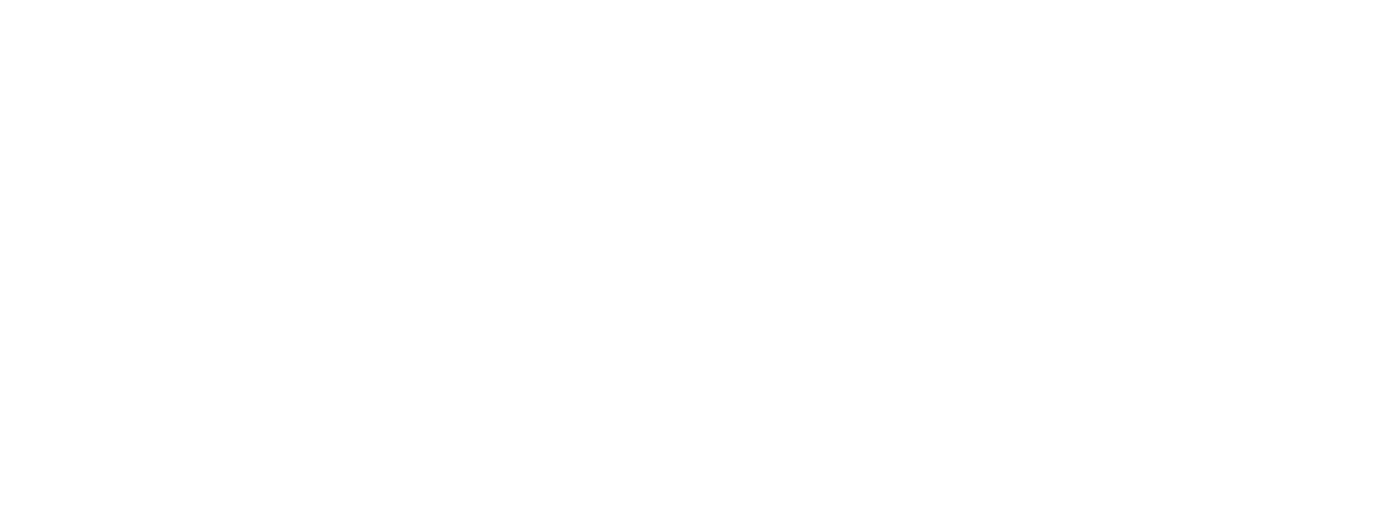
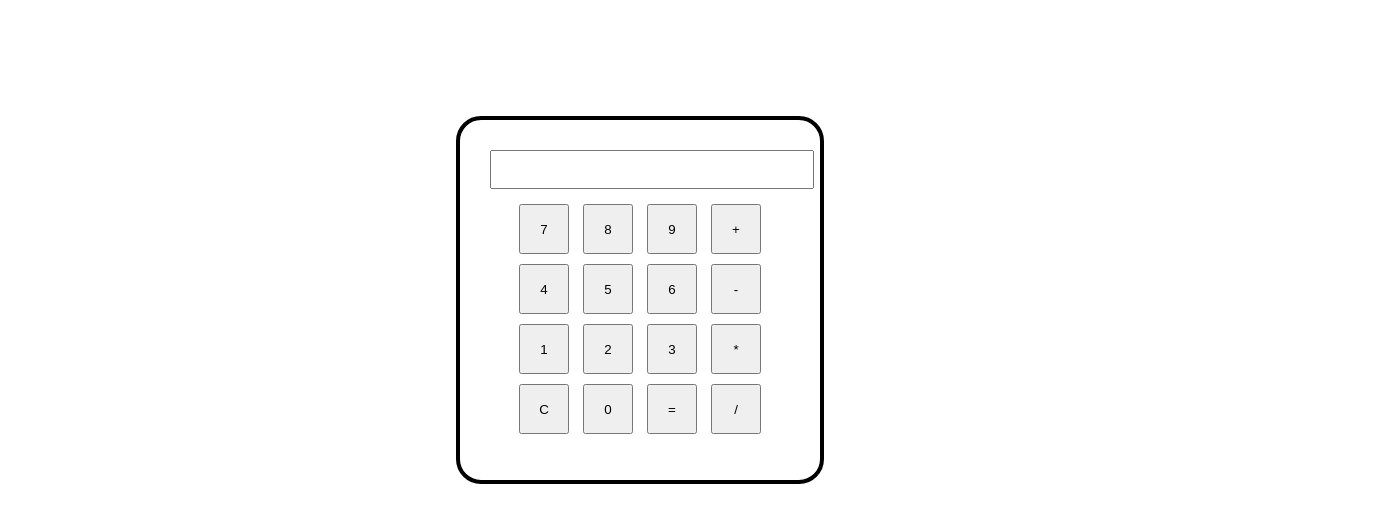
Before and after one commit to EmizhAlan/Calculator, a plain HTML site: page index.html in a window 1280 px wide. Shown: the whole page, 1380 px wide, since content can reach past the window. Drawn offline with Linux system fonts and the light colour scheme.

Commit message:
Fix index file and added a buttons

```diff
--- a/index.html
+++ b/index.html
@@ -1,12 +1,35 @@
 <!DOCTYPE html>
 <html lang="en">
 <head>
-    <meta charset="UTF-8">
-    <meta name="viewport" content="width=device-width, initial-scale=1.0">
-    <title>Calculator</title>
-    <script src="DOM.js" defer></script>
+  <meta charset="UTF-8">
+  <meta name="viewport" content="width=device-width, initial-scale=1.0">
+  <title>Калькулятор</title>
+  <link rel="stylesheet" href="index.css">
 </head>
 <body>
+  <div class="calculator">
+    <div class="box">
+        <input type="text" id="display">
+        <div class="buttons">
+          <button onclick="addToDisplay('7')">7</button>
+          <button onclick="addToDisplay('8')">8</button>
+          <button onclick="addToDisplay('9')">9</button>
+          <button onclick="addToDisplay('+')">+</button>
+          <button onclick="addToDisplay('4')">4</button>
+          <button onclick="addToDisplay('5')">5</button>
+          <button onclick="addToDisplay('6')">6</button>
+          <button onclick="addToDisplay('-')">-</button>
+          <button onclick="addToDisplay('1')">1</button>
+          <button onclick="addToDisplay('2')">2</button>
+          <button onclick="addToDisplay('3')">3</button>
+          <button onclick="addToDisplay('*')">*</button>
+          <button onclick="clearDisplay()">C</button>
+          <button onclick="addToDisplay('0')">0</button>
+          <button onclick="calculate()">=</button>
+          <button onclick="addToDisplay('/')">/</button>
+        </div></div>
 
+  </div>
+  <script src="javascript/index.js"></script>
 </body>
 </html>
```
